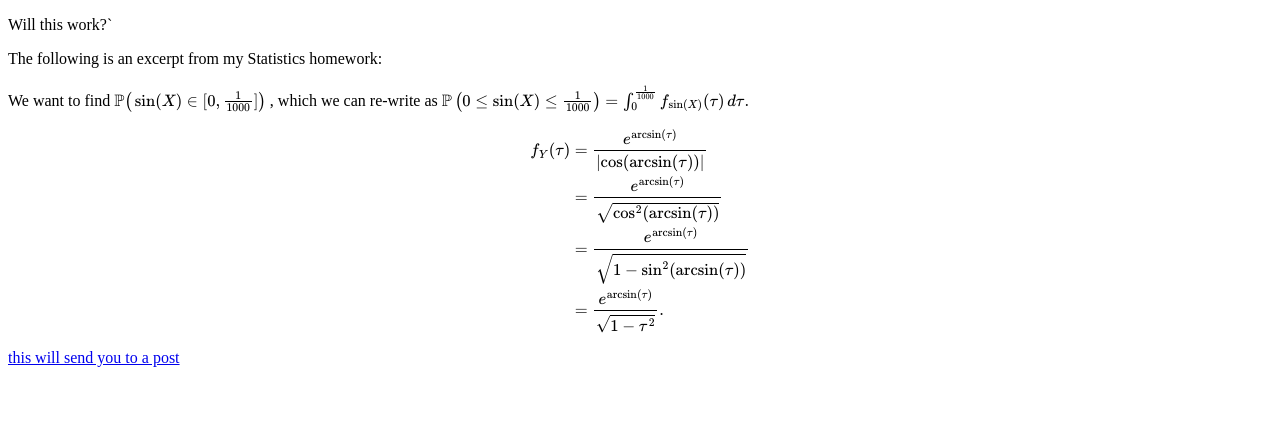
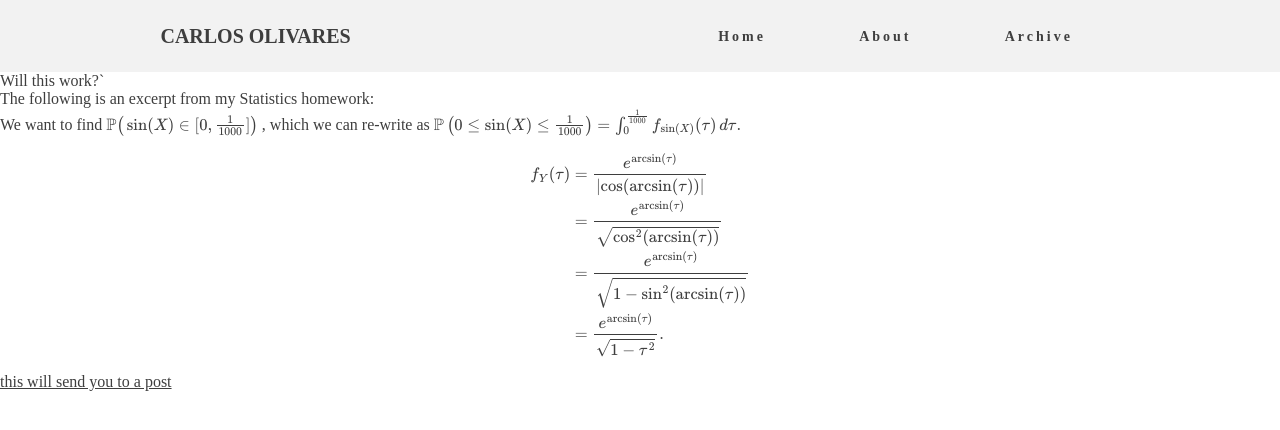
Before and after one commit to cao826/website, a Jekyll site: the page built from index.markdown, in a window 1280 px wide. Shown: the top 430 px of the page. Built offline with Jekyll 4.4.1, drawn with Linux system fonts in a browser that asks for light colours.

Commit message:
Added responsive nav bar
This code was written, debugged and cleaned outside of the repo. I used
a youtube tutorial to get the basic skeleton and then re-structured it
and tweaked it a little to better fit me.

```diff
--- a/_includes/body.html
+++ b/_includes/body.html
@@ -1,3 +1,5 @@
 <body>
+    {% include navbar.html %}
     {{ content }}
+    <script type="text/javascript" src="/assets/js/navbar.js"></script>
 </body>
--- a/_includes/head.html
+++ b/_includes/head.html
@@ -1,4 +1,8 @@
 <head>
+    <meta charset="utf-8">
+    <meta name="viewport" content="width=device-width, initial-scale=1">
+    <title>NAV BAR</title>
+    <link rel="stylesheet" href="/assets/css/navbar.css">
     <script src="https://polyfill.io/v3/polyfill.min.js?features=es6"></script>
     <script id="MathJax-script" async src="https://cdn.jsdelivr.net/npm/mathjax@3/es5/tex-mml-chtml.js"></script>
 </head>
--- /dev/null
+++ b/_includes/navbar.html
@@ -0,0 +1,18 @@
+<nav>
+    <div class="logo">
+        <h4>Carlos Olivares</h4>
+    </div>
+    <ul class="nav-links">
+        <li><a href="#">Home</a></li>
+        <li><a href="#">About</a></li>
+        <li><a href="#">Archive</a></li>
+    </ul>
+    <div class="burger">
+        <div class="line1">
+        </div>
+        <div class="line2">
+        </div>
+        <div class="line3">
+        </div>
+    </div>
+</nav>
--- /dev/null
+++ b/assets/css/navbar.css
@@ -0,0 +1,113 @@
+*{
+    margin: 0px;
+    padding: 0px;
+    box-sizing: border-box;
+    color: #3E3E3E;
+}
+
+nav{
+    display:  flex;
+    justify-content: space-around;
+    align-items: center;
+    min-height: 8vh;
+    background-color: #F2F2F2;
+}
+
+
+.logo{
+    text-transform: uppercase;
+    font-size: 20px;
+}
+
+.nav-links{
+    display: flex;
+    justify-content: space-around;
+    width: 35%;
+}
+
+.nav-links li{
+    list-style: none;
+}
+
+.nav-links a{
+    text-decoration: none;
+    letter-spacing: 3px;
+    font-weight: bold;
+    font-size: 14px;
+}
+
+.burger{
+    display: none;
+}
+
+.burger div{
+    width: 25px;
+    height: 2px;
+    background-color: #3E3E3E;
+    margin: 5px;
+    transition: all 0.3s ease;
+ }
+
+ @media screen and (max-width:1024px){
+     .nav-links{
+         display: flex;
+         justify-content: space-around;
+         width: 50%;
+     }
+ }
+
+ @media screen and (max-width:768px){
+     body{
+         overflow-x: hidden;
+     }
+
+    .nav-links{
+        position: absolute;
+        right: 0px;
+        height: 92vh;
+        top: 8vh;
+        background-color: #F2F2F2;
+        display: flex;
+        flex-direction: column;
+        align-items: center;
+        width: 50%;
+        transform: translateX(100%);
+        transition: transform 0.5s ease-in;
+    }
+
+    .nav-links li{
+        opacity: 0;
+    }
+
+    .burger{
+        display: block;
+        cursor: pointer;
+    }
+
+ }
+
+ .nav-active{
+     transform: translateX(0%);
+ }
+ @keyframes navLinkFade{
+     from {
+         opacity: 0;
+         transform: translateX(50px);
+     }
+     to{
+         opacity: 1;
+         transform: translateX(0px);
+     }
+ }
+
+ .toggle .line1{
+     transform: rotate(-45deg) translate(-5px,6px);
+ }
+
+ .toggle .line2{
+     opacity:0;
+ }
+
+ .toggle .line3{
+     transform: rotate(45deg) translate(-5px,-6px);
+ }
--- /dev/null
+++ b/assets/js/navbar.js
@@ -0,0 +1,23 @@
+const burger = document.querySelector('.burger');
+const nav = document.querySelector('.nav-links');
+const navLinks = document.querySelectorAll('.nav-links li');
+
+
+const  animateLinks = function (link, index){
+    if (link.style.animation) {
+        link.style.animation = '';
+    } else {
+        link.style.animation = `navLinkFade 0.5s ease forwards ${index / 7 + .618}s`;
+    }
+}
+
+const  burgerClickHandler = function (){
+    // toggle nav
+    nav.classList.toggle('nav-active');
+    // animate links
+    navLinks.forEach(animateLinks);
+    // Burger animation
+    burger.classList.toggle('toggle');
+}
+
+burger.addEventListener('click',burgerClickHandler);
```
